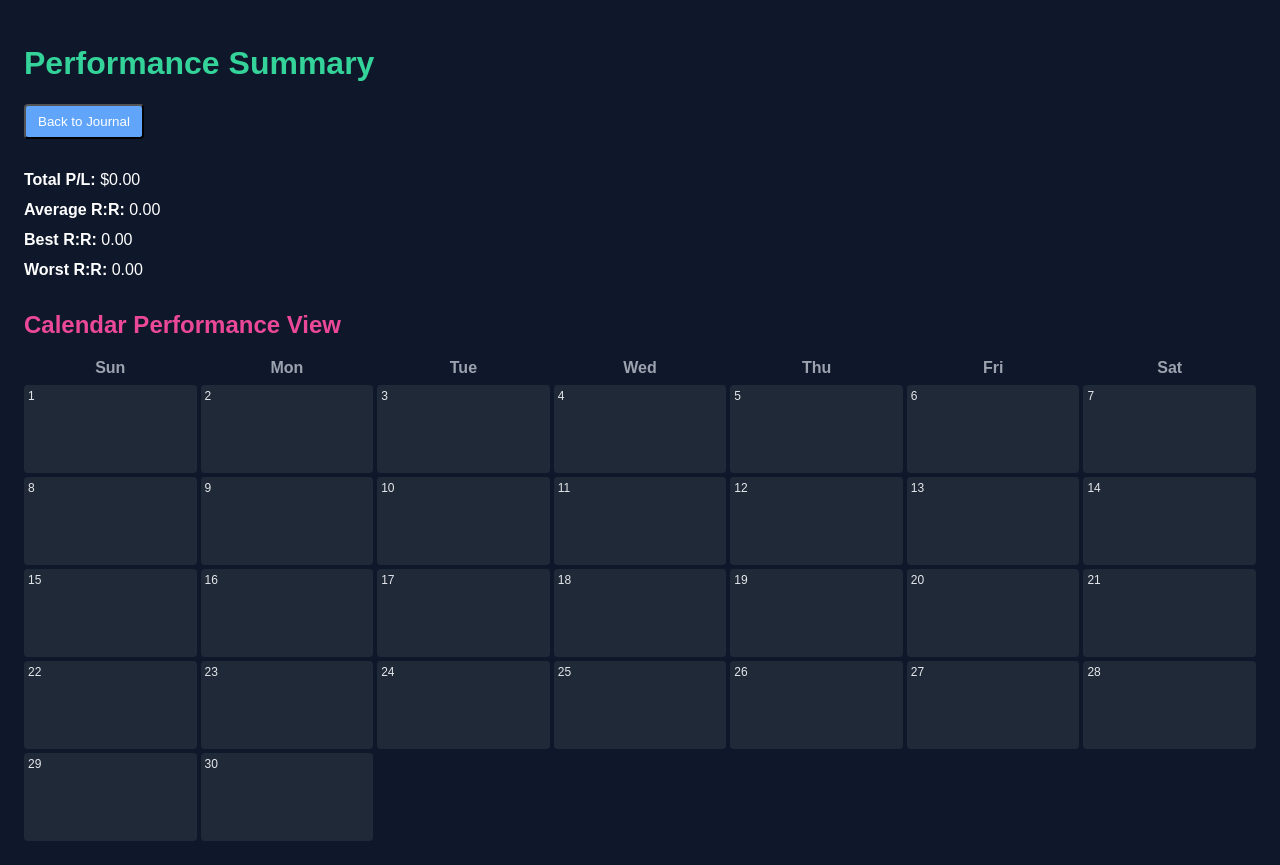
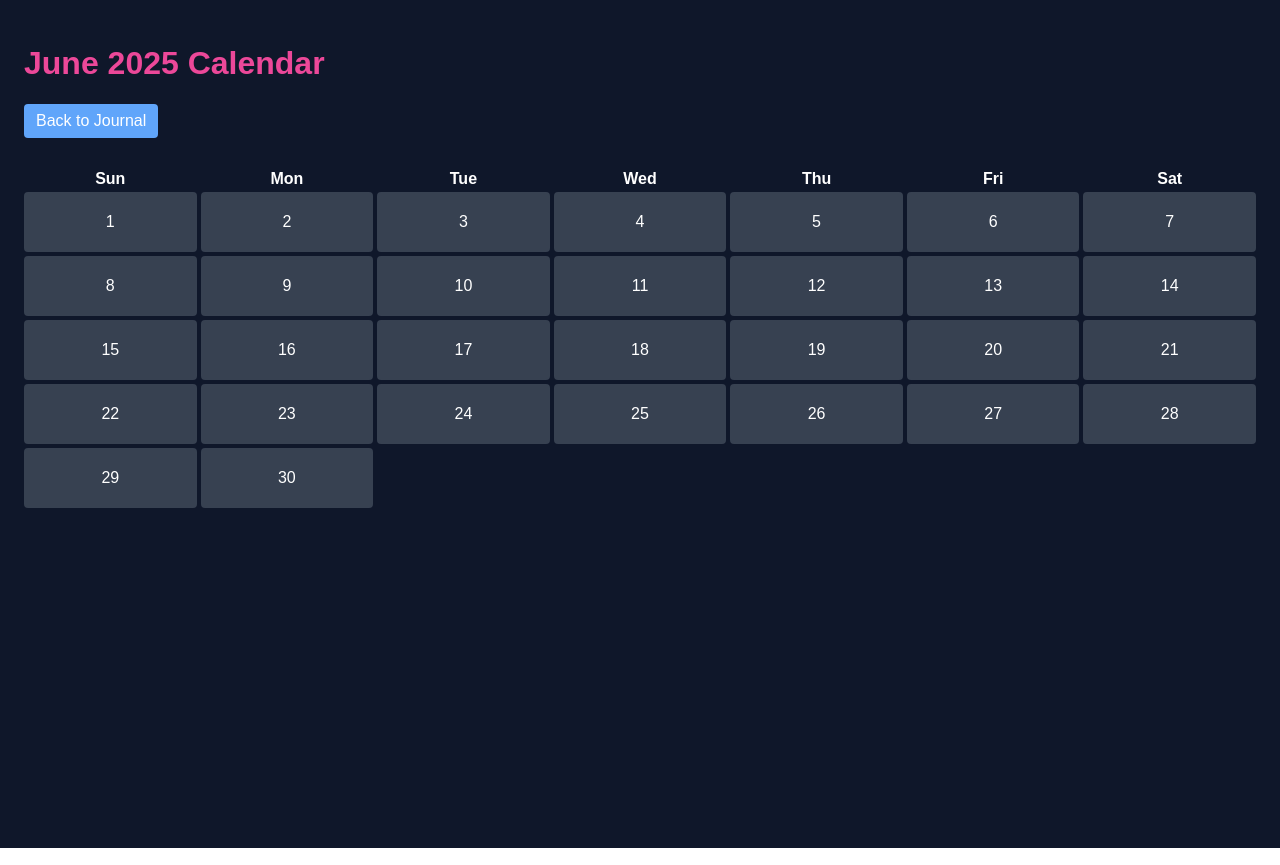
Before and after one commit to Lostkiwi007/Better-Journal-App, a React (Vite) app: page / in a window 1280 px wide. Both pictures are taken after a click on the button "Go to Performance". Built offline with nearby package versions, Linux system fonts and the light colour scheme.

Commit message:
Fix calendar view: show daily win/loss and month in title

```diff
--- a/src/pages/PerformancePage.jsx
+++ b/src/pages/PerformancePage.jsx
@@ -1,95 +1,36 @@
-import React, { useContext } from "react";
-import { useNavigate } from "react-router-dom";
+// File: src/pages/PerformancePage.jsx
+import React, { useContext, useState } from "react";
+import { Link } from "react-router-dom";
 import { TradesContext } from "../context/TradesContext";
-import CalendarView from "./CalendarView";
+import { format, startOfMonth, endOfMonth, eachDayOfInterval, parseISO } from "date-fns";
 
 export default function PerformancePage() {
   const { trades } = useContext(TradesContext);
-  const navigate = useNavigate();
+  const [currentMonth, setCurrentMonth] = useState(new Date());
 
-  const computeStats = () => {
-    if (trades.length === 0) {
-      return {
-        totalPL: 0,
-        avgRR: 0,
-        bestRR: 0,
-        worstRR: 0,
-      };
+  // Build a map of date -> { wins, losses }
+  const dailyMap = {};
+  trades.forEach((t) => {
+    if (!t.closeDate) return;
+    const dayKey = t.closeDate; // format: "yyyy-MM-dd"
+    if (!dailyMap[dayKey]) {
+      dailyMap[dayKey] = { wins: 0, losses: 0 };
     }
+    if (t.result === "Win") dailyMap[dayKey].wins += 1;
+    else if (t.result === "Loss") dailyMap[dayKey].losses += 1;
+  });
 
-    const rrValues = trades
-      .map((t) => {
-        const entry = parseFloat(t.entry);
-        const stop = parseFloat(t.stop);
-        const close = parseFloat(t.close);
-        if (isNaN(entry) || isNaN(stop) || isNaN(close)) return null;
-        const risk = Math.abs(entry - stop);
-        const reward = Math.abs(close - entry);
-        if (risk === 0) return null;
-        const rr = (reward / risk) * (close >= entry ? 1 : -1);
-        return rr;
-      })
-      .filter((v) => v !== null);
+  const monthStart = startOfMonth(currentMonth);
+  const monthEnd = endOfMonth(currentMonth);
+  const daysInMonth = eachDayOfInterval({ start: monthStart, end: monthEnd });
 
-    const totalPL = trades.reduce((sum, t) => {
-      const entry = parseFloat(t.entry);
-      const close = parseFloat(t.close);
-      if (!isNaN(entry) && !isNaN(close)) {
-        return sum + (close - entry);
-      }
-      return sum;
-    }, 0);
-
-    const avgRR =
-      rrValues.length > 0
-        ? rrValues.reduce((a, b) => a + b, 0) / rrValues.length
-        : 0;
-    const bestRR = rrValues.length > 0 ? Math.max(...rrValues) : 0;
-    const worstRR = rrValues.length > 0 ? Math.min(...rrValues) : 0;
-
-    return { totalPL, avgRR, bestRR, worstRR };
-  };
-
-  const { totalPL, avgRR, bestRR, worstRR } = computeStats();
-
-  const strategyStats = () => {
-    const byStrategy = {};
-    trades.forEach((t) => {
-      const strat = t.strategy || "—";
-      const entry = parseFloat(t.entry);
-      const stop = parseFloat(t.stop);
-      const close = parseFloat(t.close);
-      if (isNaN(entry) || isNaN(stop) || isNaN(close)) return;
-
-      const risk = Math.abs(entry - stop);
-      const reward = Math.abs(close - entry);
-      const rr = risk === 0 ? 0 : (reward / risk) * (close >= entry ? 1 : -1);
-
-      if (!byStrategy[strat]) {
-        byStrategy[strat] = { count: 0, totalRR: 0, best: rr, worst: rr };
-      }
-      byStrategy[strat].count += 1;
-      byStrategy[strat].totalRR += rr;
-      if (rr > byStrategy[strat].best) byStrategy[strat].best = rr;
-      if (rr < byStrategy[strat].worst) byStrategy[strat].worst = rr;
-    });
-
-    return Object.entries(byStrategy).map(([strat, data]) => ({
-      strategy: strat,
-      trades: data.count,
-      avgRR: data.count > 0 ? data.totalRR / data.count : 0,
-      bestRR: data.best,
-      worstRR: data.worst,
-    }));
-  };
-
-  const perStrat = strategyStats();
+  const monthTitle = format(currentMonth, "MMMM yyyy");
 
   return (
     <div style={{ backgroundColor: "#0f172a", color: "white", minHeight: "100vh", padding: 24 }}>
-      <h1 style={{ color: "#34d399" }}>Performance Summary</h1>
-      <button
-        onClick={() => navigate("/")}
+      <h1 style={{ color: "#ec4899" }}>{monthTitle} Calendar</h1>
+      <Link
+        to="/"
         style={{
           display: "inline-block",
           marginBottom: 16,
@@ -101,53 +42,47 @@ export default function PerformancePage() {
         }}
       >
         Back to Journal
-      </button>
+      </Link>
 
-      <div style={{ marginTop: 16 }}>
-        <div style={{ marginBottom: 12 }}>
-          <strong>Total P/L:</strong> ${totalPL.toFixed(2)}
-        </div>
-        <div style={{ marginBottom: 12 }}>
-          <strong>Average R:R:</strong> {avgRR.toFixed(2)}
-        </div>
-        <div style={{ marginBottom: 12 }}>
-          <strong>Best R:R:</strong> {bestRR.toFixed(2)}
-        </div>
-        <div style={{ marginBottom: 12 }}>
-          <strong>Worst R:R:</strong> {worstRR.toFixed(2)}
-        </div>
+      <div
+        style={{
+          display: "grid",
+          gridTemplateColumns: "repeat(7, 1fr)",
+          gap: 4,
+          marginTop: 16,
+        }}
+      >
+        {["Sun", "Mon", "Tue", "Wed", "Thu", "Fri", "Sat"].map((d) => (
+          <div key={d} style={{ textAlign: "center", fontWeight: "bold" }}>
+            {d}
+          </div>
+        ))}
+
+        {daysInMonth.map((day) => {
+          const key = format(day, "yyyy-MM-dd");
+          const stats = dailyMap[key] || { wins: 0, losses: 0 };
+          let bgColor = "#374151"; // default gray
+          if (stats.wins > stats.losses) bgColor = "#10b981"; // green
+          else if (stats.losses > stats.wins) bgColor = "#ef4444"; // red
+
+          return (
+            <div
+              key={key}
+              style={{
+                height: 60,
+                backgroundColor: bgColor,
+                borderRadius: 4,
+                display: "flex",
+                alignItems: "center",
+                justifyContent: "center",
+                color: "white",
+              }}
+            >
+              {format(day, "d")}
+            </div>
+          );
+        })}
       </div>
-
-      {perStrat.length > 0 && (
-        <div style={{ marginTop: 24 }}>
-          <h2 style={{ color: "#ec4899" }}>By Strategy</h2>
-          <table style={{ width: "100%", borderCollapse: "collapse", marginTop: 8 }}>
-            <thead>
-              <tr>
-                <th style={{ textAlign: "left", padding: 8, color: "#9ca3af" }}>Strategy</th>
-                <th style={{ textAlign: "right", padding: 8, color: "#9ca3af" }}>Trades</th>
-                <th style={{ textAlign: "right", padding: 8, color: "#9ca3af" }}>Avg R:R</th>
-                <th style={{ textAlign: "right", padding: 8, color: "#9ca3af" }}>Best R:R</th>
-                <th style={{ textAlign: "right", padding: 8, color: "#9ca3af" }}>Worst R:R</th>
-              </tr>
-            </thead>
-            <tbody>
-              {perStrat.map(({ strategy, trades, avgRR, bestRR, worstRR }) => (
-                <tr key={strategy}>
-                  <td style={{ padding: 8 }}>{strategy}</td>
-                  <td style={{ padding: 8, textAlign: "right" }}>{trades}</td>
-                  <td style={{ padding: 8, textAlign: "right" }}>{avgRR.toFixed(2)}</td>
-                  <td style={{ padding: 8, textAlign: "right" }}>{bestRR.toFixed(2)}</td>
-                  <td style={{ padding: 8, textAlign: "right" }}>{worstRR.toFixed(2)}</td>
-                </tr>
-              ))}
-            </tbody>
-          </table>
-        </div>
-      )}
-
-      <h2 style={{ color: "#ec4899", marginTop: 32 }}>Calendar Performance View</h2>
-      <CalendarView />
     </div>
   );
 }
```
